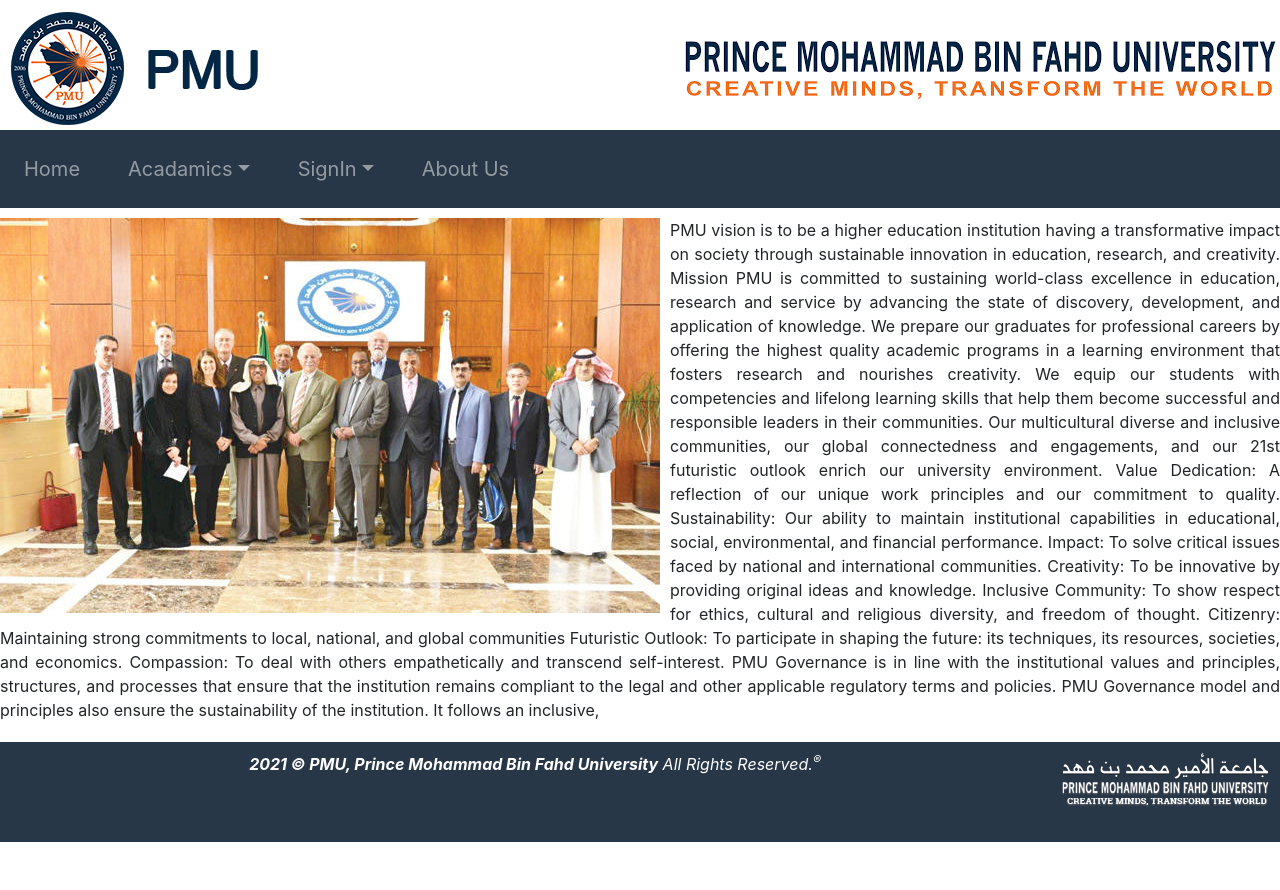
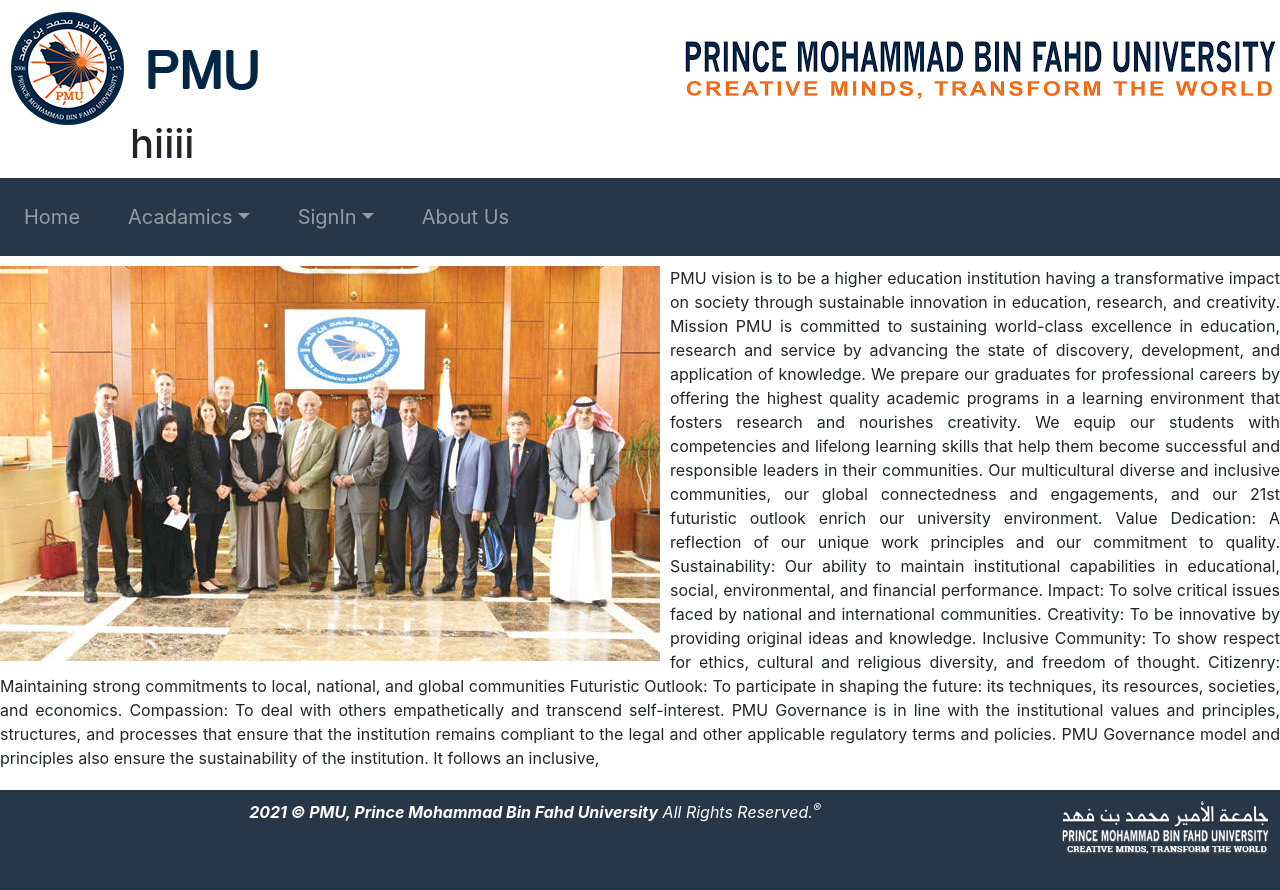
Before and after one commit to Aamer4ui/practice-app, a React (Create React App) app: page / in a window 1280 px wide. Before the commit the page ends 842 px from the top, so only its background shows below. Built offline with nearby package versions, Linux system fonts and the light colour scheme.

Commit message:
heading added

```diff
--- a/src/Components/NavigationMenu/NavigationItem.jsx
+++ b/src/Components/NavigationMenu/NavigationItem.jsx
@@ -5,6 +5,7 @@
 export const NavigationItem = () => {
   return (
     <div>
+      <h1>hiiii</h1>
       <Navbar className="color-nav" expand="lg" variant="dark">
         <Navbar.Toggle aria-controls="basic-navbar-nav" />
         <Navbar.Collapse id="basic-navbar-nav">
```
Also changed, not shown: 1 other file (tests, documents, lock files or other folders).
